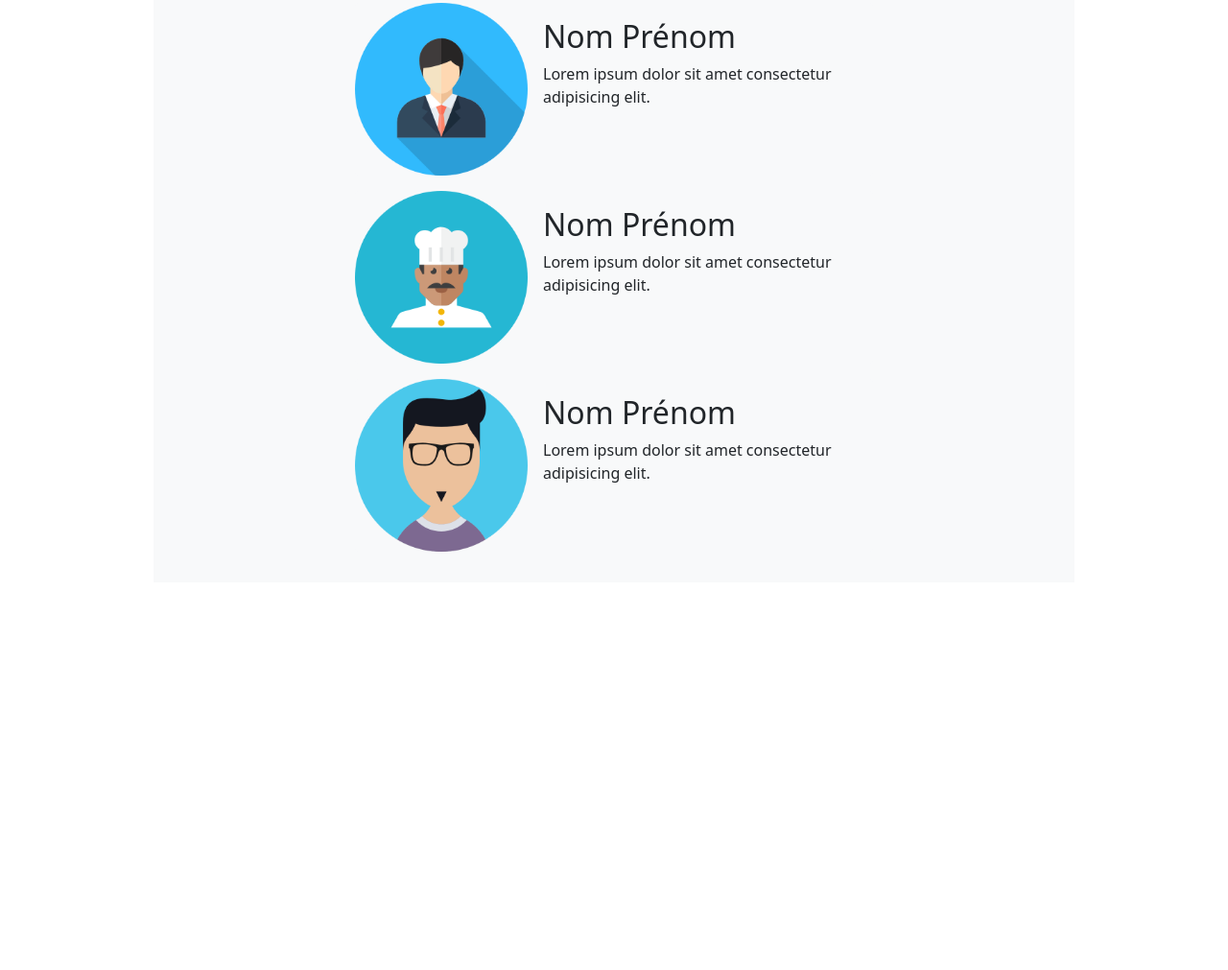
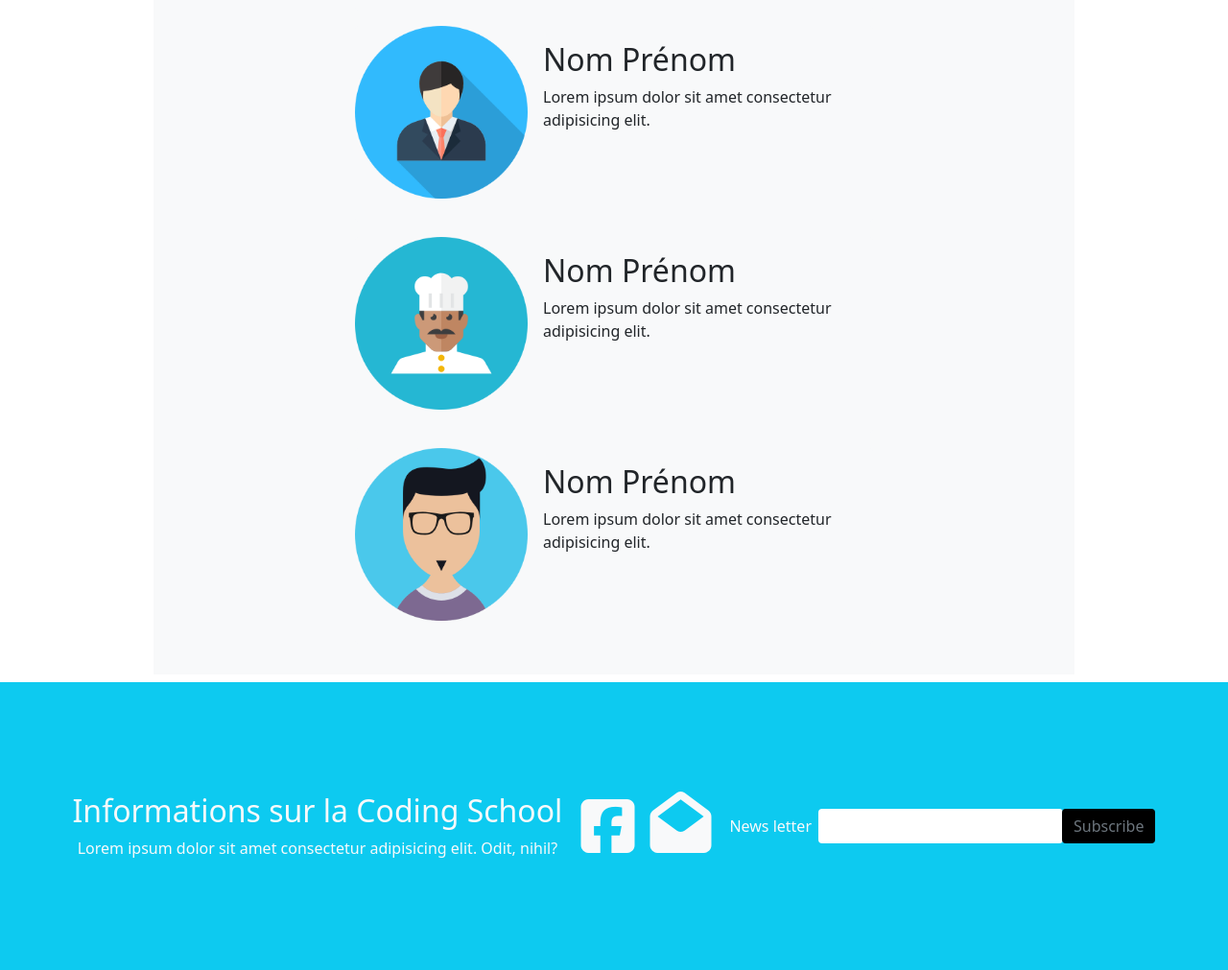
Before and after one commit to Jstaveau/exo_site_bootstrap, a website: page index.html in a window 1280 px wide. Shown: the part 748-1759 px from the top of the page at 96% size. Before the commit the page ends 1355 px from the top, so only its background shows below. Drawn offline with nearby package versions, Linux system fonts and the light colour scheme.

Commit message:
final version

```diff
--- a/index.html
+++ b/index.html
@@ -9,13 +9,13 @@
     <link rel="stylesheet" href="./public/css/app.css">
 </head>
 <header>
-    <nav class="navbar navbar-expand-lg navbar-light bg-info">
+    <nav class="navbar d-flex flex-nowrap justify-content-between align-items-center navbar-expand-lg navbar-light bg-info">
         <div class="container-fluid">
-            <a class="navbar-brand" href="#">
+            <a class="navbar-brand d-none d-sm-block" href="#">
                 <img src="./public/img/coding-week.jpg" width="100" height="65" alt="">
             </a>
-            <div class="collapse navbar-collapse d-flex justify-content-end" id="navbarNav">
-                <ul class="navbar-nav">
+            <div class="collapse navbar-collapse d-flex" id="navbarNav">
+                <ul class="navbar-nav w-100 d-flex flex-row justify-content-xl-end justify-content-around">
                     <li class="nav-item">
                         <a class="nav-link text-light active" aria-current="page" href="#">Home</a>
                     </li>
@@ -34,11 +34,11 @@
     <div>
         <img src="./public/img/twitter_bootstrap-wallpaper-1920x1200.jpg" class="w-100" alt="" height="400px">
     </div>
-    <div class="mt-3 d-flex justify-content-around flex-wrap bg-light pt-5 pb-3">
-        <div class="card mb-3 border-0 bg-light" style="max-width: 540px;">
+    <div class="mt-3 text-center text-md-start d-flex justify-content-around flex-wrap bg-light pt-5 pb-3">
+        <div class="card mb-3 pb-4 border-0 bg-light" style="max-width: 540px;">
             <div class="row g-0">
                 <div class="col-md-4">
-                    <img src="./public/img/team-1.png" class="img-fluid rounded-start" alt="...">
+                    <img src="./public/img/team-1.png" class="img-fluid rounded-start w-100" alt="...">
                 </div>
                 <div class="col-md-8">
                     <div class="card-body">
@@ -48,7 +48,7 @@
                 </div>
             </div>
         </div>
-        <div class="card mb-3 border-0 bg-light" style="max-width: 540px;">
+        <div class="card mb-3 pb-4 border-0 bg-light" style="max-width: 540px;">
             <div class="row g-0">
                 <div class="col-md-4">
                     <img src="./public/img/team-2.png" class="img-fluid rounded-start" alt="...">
@@ -61,7 +61,7 @@
                 </div>
             </div>
         </div>
-        <div class="card mb-3 border-0 bg-light" style="max-width: 540px;">
+        <div class="card mb-3 pb-4 border-0 bg-light" style="max-width: 540px;">
             <div class="row g-0">
                 <div class="col-md-4">
                     <img src="./public/img/team-3.png" class="img-fluid rounded-start" alt="...">
@@ -74,7 +74,7 @@
                 </div>
             </div>
         </div>
-        <div class="card mb-3 border-0 bg-light" style="max-width: 540px;">
+        <div class="card mb-3 pb-4 border-0 bg-light" style="max-width: 540px;">
             <div class="row g-0">
                 <div class="col-md-4">
                     <img src="./public/img/team-4.png" class="img-fluid rounded-start" alt="...">
@@ -89,6 +89,26 @@
         </div>
     </div>
 </section>
+<footer class="mt-2 bg-info">
+    <div class=" d-flex flex-lg-row flex-column align-items-center justify-content-around h-100 container p-0">
+        <div class="text-light d-flex justify-content-center flex-column text-center">
+            <h2>Informations sur la Coding School</h2>
+            <p class="m-0">Lorem ipsum dolor sit amet consectetur adipisicing elit. Odit, nihil?</p>
+        </div>
+        <div class="d-flex justify-content-around">
+            <i class="fab text-light fa-4x px-2 fa-facebook-square"></i>
+            <i class="fas text-light fa-4x px-2 fa-envelope-open"></i>
+        </div>
+        <div>
+            <div class="input-group m-0 d-flex flex-wrap align-items-center">
+                <label class="me-2 text-light" for="text">News letter</label>
+                <input type="text" class="form-control border-0 rounded" aria-label="Recipient's username"
+                    aria-describedby="button-addon2">
+                <button class="btn bg-black border-0 rounded btn-outline-secondary" type="button" id="button-addon2">Subscribe</button>
+            </div>
+        </div>
+    </div>
+</footer>
 
 <body>
     <script src="./node_modules/bootstrap/dist/js/bootstrap.js"></script>
--- a/src/sass/module/_style.sass
+++ b/src/sass/module/_style.sass
@@ -1,2 +1,6 @@
 .active
     font-weight: bold
+footer
+    height: 300px
+    @media (max-width: 768px)
+        height: 400px
```
Also changed, not shown: public/css/app.css, 1 other file.
